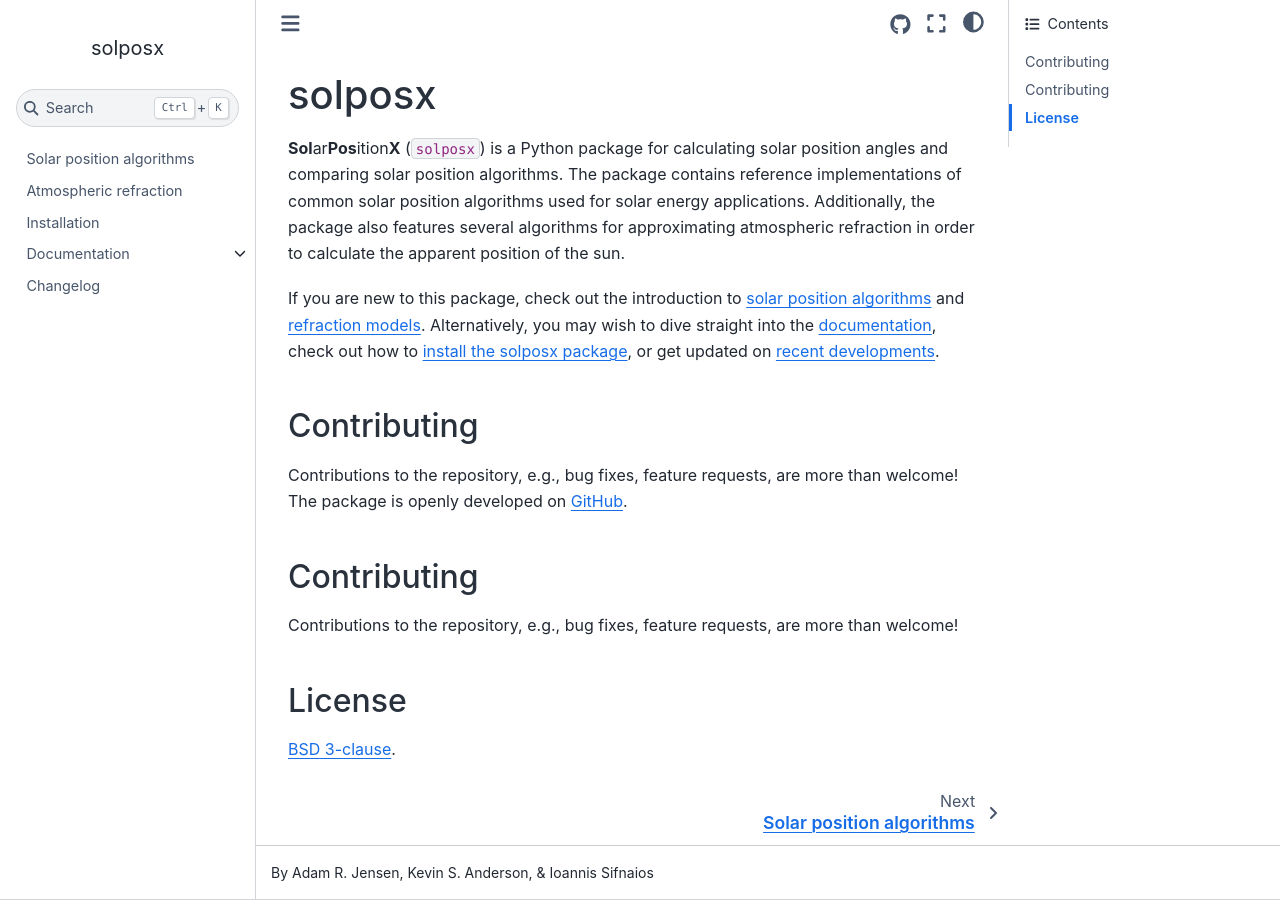
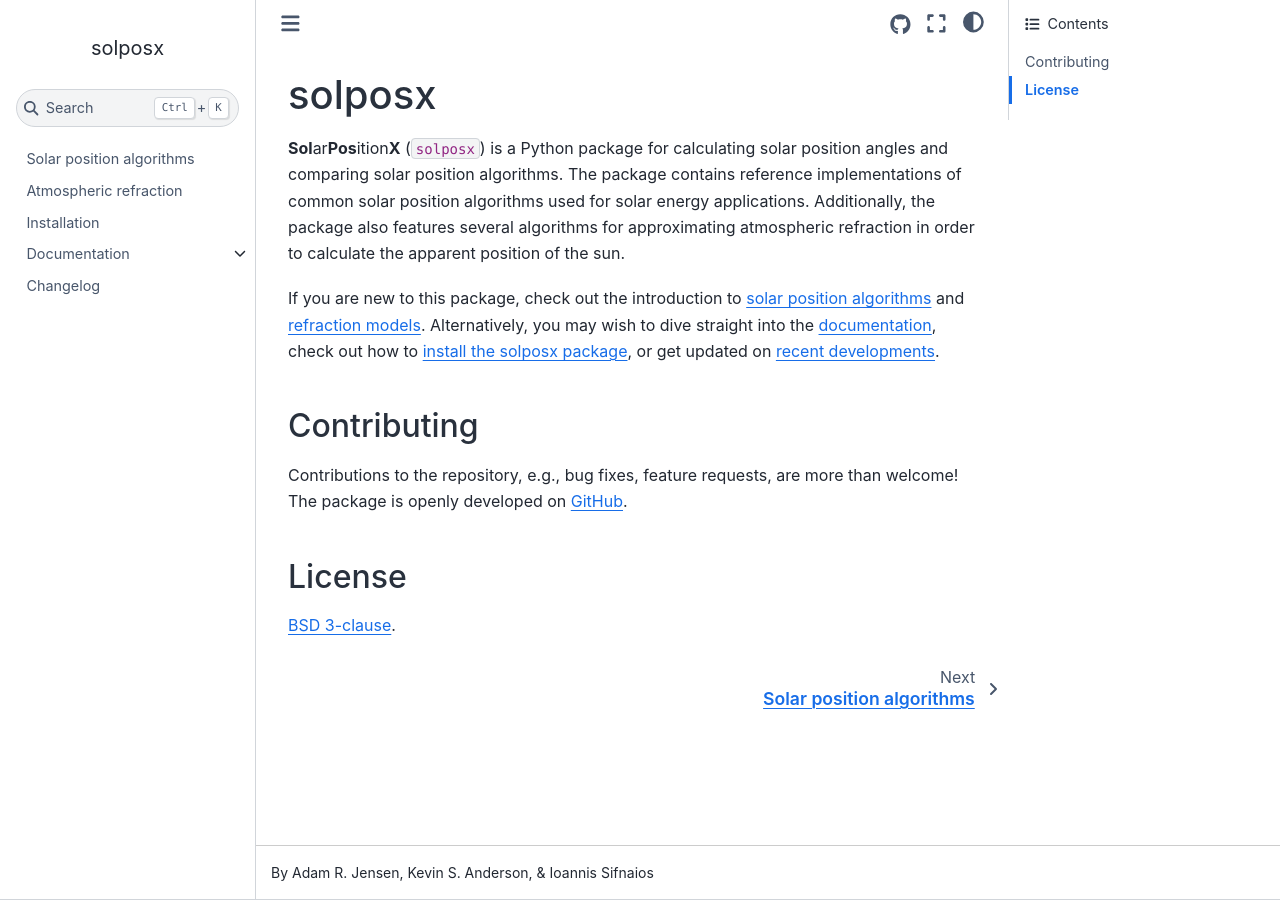
Before and after one commit to pvlib/solposx, a Sphinx documentation site: the page built from docs/source/index.md, in a window 1280 px wide. Built offline with Sphinx 7.4.7 and the Sphinx Book theme 1.1.4, drawn with Linux system fonts in a browser that asks for light colours.

Commit message:
deduplicate section

```diff
--- a/docs/source/index.md
+++ b/docs/source/index.md
@@ -7,9 +7,6 @@ If you are new to this package, check out the introduction to [solar position al
 
 ## Contributing
 Contributions to the repository, e.g., bug fixes, feature requests, are more than welcome! The package is openly developed on [GitHub](https://github.com/AssessingSolar/solposx).
-
-## Contributing
-Contributions to the repository, e.g., bug fixes, feature requests, are more than welcome!
 
 
 ## License
```
